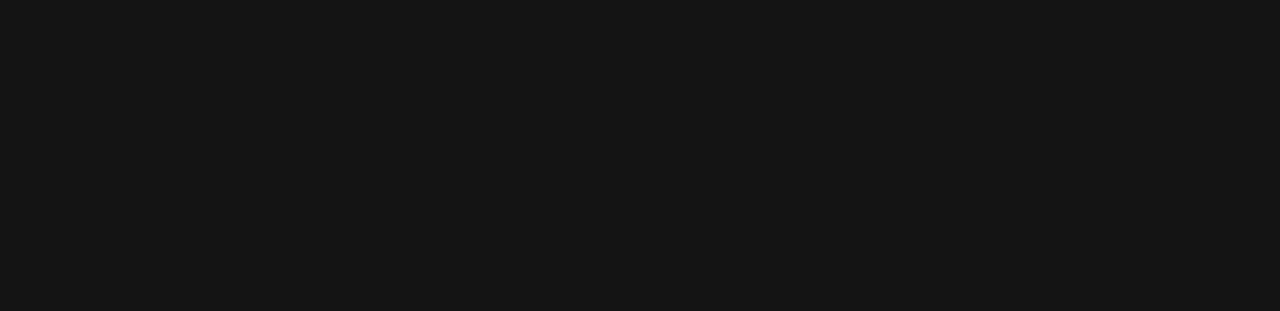
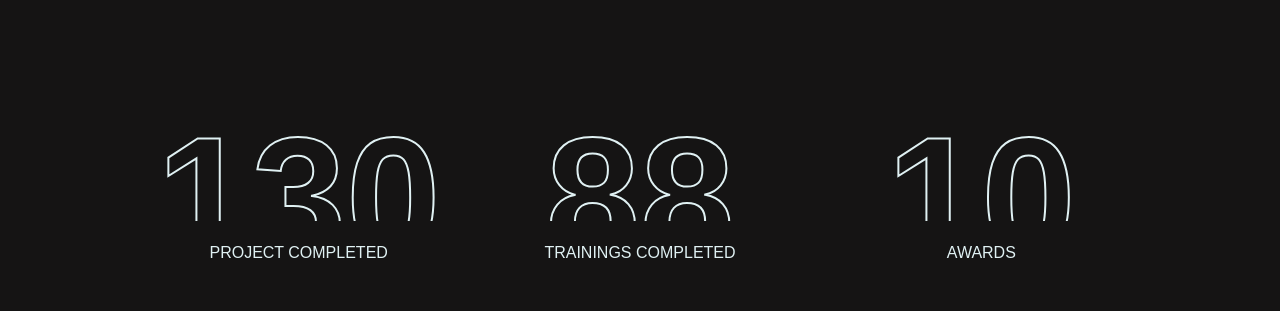
Before and after one commit to aimun-naharr/oeixs-clone, a React (Vite) app: page / in a window 1280 px wide. Shown: the part 1300-1611 px from the top of the page. Built offline with nearby package versions, Linux system fonts and the light colour scheme; a web font is replaced by a local one.

Commit message:
fixed hero-section animation

```diff
--- a/src/App.css
+++ b/src/App.css
@@ -194,27 +194,20 @@ body {
 }
 
 #oeixs-logo {
-  /* scale: 0.5; */
   position: relative;
   width: 100%;
-  /* height: 60px; */
-  /* border: 1px solid; */
-
-  /* scale: 0.3; */
-  /* scale: 2; */
   transition: all 0.3s;
 }
 #oeixs-logo img {
-  /* width: 100%;
-  height: 100%; */
   transform: translate3d(0, 29vh, 0) scale3d(2.4, 2.4, 1);
   transform-style: preserve-3d;
   object-fit: cover;
 }
 @media (min-width: 1500px) {
   #oeixs-logo img {
-    transform: translate3d(0, 29vh, 0) scale3d(1.4, 1.4, 1);
+    transform: translate3d(0, 29vh, 0) scale3d(1.8, 1.8, 1);
     transform-style: preserve-3d;
+    /* border: 2px solid red; */
   }
 }
 
@@ -251,15 +244,16 @@ body {
 }
 .gallery-card-title {
   display: none;
-  animation: scroll 10s linear infinite;
-  animation-fill-mode: both;
+  animation: scroll 40s linear infinite;
+  animation-fill-mode: forwards;
 }
 
 @media (max-width: 500px) {
   .gallery-card-title {
     display: block;
-    animation: scroll 10s linear infinite;
-    animation-fill-mode: both;
+    animation: scroll 40s linear infinite;
+
+    animation-fill-mode: forwards;
   }
 }
 
@@ -268,6 +262,34 @@ body {
     transform: translateX(-100%);
   }
 }
+
+/* accomplishment section */
+.number-metric {
+  color: rgba(0, 0, 0, 0);
+  -webkit-text-stroke-width: 2px;
+  -webkit-text-stroke-color: var(--light-blue);
+  margin-top: 0;
+  margin-bottom: 0;
+  font-family: Inter Tight, sans-serif;
+  font-size: 170px;
+  font-weight: 600;
+  line-height: 0.9;
+  display: inline-block;
+}
+
+.sub-text-about {
+  width: 100%;
+  background-color: var(--floral-white);
+  margin-top: -53px;
+  padding: 20px 13px;
+  font-family: Inter Tight, sans-serif;
+  font-size: 16px;
+  font-weight: 500;
+  display: inline-block;
+  position: relative;
+}
+/* accomplishment section */
+
 /* menu icon */
 .menu-icon {
   width: 80px;
--- a/src/App.jsx
+++ b/src/App.jsx
@@ -1,8 +1,10 @@
 import { useEffect } from "react";
 import "./App.css";
+import AccomplishmentsSection from "./components/accomplishment";
 import GallerySection from "./components/gallery-section";
 import HeroSection from "./components/hero-section";
 import SecondSection from "./components/second-section";
+import Footer from "./components/ui/Footer";
 import Navbar from "./components/ui/navbar";
 import MobileNav from "./components/ui/navbar/mobile";
 
@@ -20,16 +22,19 @@ function App() {
       <Navbar />
       <HeroSection />
       <SecondSection />
+      <AccomplishmentsSection />
       <GallerySection />
-      <section className="h-screen">
+      <section className="my-20">
         <marquee
           behavior="smooth"
           direction="left"
-          className="text-[15vh] uppercase font-navFont"
+          className="text-[15vh] uppercase font-navFont "
         >
-          Contact us. let's talk👋🏻
+          Contact us. let's talk👋🏻 Contact us. let's talk👋🏻Contact us. let's
+          talk👋🏻
         </marquee>
       </section>
+      <Footer />
     </main>
   );
 }
--- /dev/null
+++ b/src/components/accomplishment/index.jsx
@@ -0,0 +1,38 @@
+import React from "react";
+
+const AccomplishMent = ({ element }) => {
+  return (
+    <>
+      <div className="text-center flex flex-col items-center relative">
+        <h2 class="number-metric">{element.number}</h2>
+        <div class="sub-text-about uppercase">{element.about}</div>
+      </div>
+    </>
+  );
+};
+
+const AccomplishmentsSection = () => {
+  const data = [
+    {
+      number: 130,
+      about: "Project completed",
+    },
+    {
+      number: 88,
+      about: "Trainings completed",
+    },
+    {
+      number: 10,
+      about: "Awards",
+    },
+  ];
+  return (
+    <div className="content-wrapper my-40 grid md:grid-cols-3 grid-cols-1">
+      {data.map((elm) => (
+        <AccomplishMent key={elm.about} element={elm} />
+      ))}
+    </div>
+  );
+};
+
+export default AccomplishmentsSection;
--- a/src/components/gallery-section/index.jsx
+++ b/src/components/gallery-section/index.jsx
@@ -38,7 +38,7 @@ const GallerySection = () => {
     const tl = gsap.timeline({
       scrollTrigger: {
         trigger: "#gallery-section",
-        start: "top 50%",
+        start: "30% 50%",
         end: "bottom",
         // markers: true,
         scrub: 1,
--- a/src/components/hero-section/index.jsx
+++ b/src/components/hero-section/index.jsx
@@ -2,14 +2,13 @@ import React from "react";
 import PrimaryButton from "../ui/PrimaryButton";
 
 const HeroSection = () => {
-
   return (
     <div
       className=" md:mt-[50vh] mt-[20vh] flex flex-col items-center justify-center font-bold w-screen "
       data-scroll
       data-scroll-speed="0.4"
     >
-      <div className="mt-4 md:ml-32 flex flex-col items-center gap-4">
+      <div className="mt-4 flex flex-col items-center gap-4">
         <p className="w-80 text-center text-xl ">
           TURNING VISIONS INTO REALITY YOUR JOURNEY TO SUCCESS STARTS HERE
         </p>
@@ -23,11 +22,7 @@ const HeroSection = () => {
         </div>
         <div className="mouse-scroll"></div>
       </div>
-      <div
-        className="md:my-4 my-3 hero-section-img"
-        id="hero-section-img"
-
-      >
+      <div className="md:my-4 my-3 hero-section-img" id="hero-section-img">
         <img src="https://oeixs.com/assets/oeixs.gif" alt="" />
       </div>
     </div>
--- /dev/null
+++ b/src/components/ui/Footer.jsx
@@ -0,0 +1,32 @@
+import React from "react";
+
+const Footer = () => {
+  return (
+    <div className="py-12 content-wrapper flex justify-between items-center text-gray-300 font-navFont">
+      <p>
+        Made with ❤️ by
+        <span className="ml-2 hover:underline transition-all">
+          <a
+            href="https://github.com/aimun-naharr"
+            target="_blank"
+            rel="noopener noreferrer"
+          >
+            Aimun nahar
+          </a>
+        </span>
+      </p>
+      <div className="flex flex-col items-center justify-center">
+        <a
+          href="https://github.com/aimun-naharr/oeixs-clone"
+          target="_blank"
+          rel="noopener noreferrer"
+          className="uppercase hover:underline transition-all"
+        >
+          Give it a star⭐
+        </a>
+      </div>
+    </div>
+  );
+};
+
+export default Footer;
--- a/src/components/ui/GalleryCard.jsx
+++ b/src/components/ui/GalleryCard.jsx
@@ -11,7 +11,7 @@ const GalleryCard = ({ element }) => {
         />
       </div>
       <div className="absolute bottom-8 whitespace-nowrap text-5xl font-navFont gallery-card-title">
-        <marquee>{element.title}</marquee>
+        {element.title}
       </div>
     </div>
   );
--- a/src/components/ui/navbar/index.jsx
+++ b/src/components/ui/navbar/index.jsx
@@ -2,10 +2,9 @@ import gsap from "gsap";
 import { ScrollTrigger } from "gsap/ScrollTrigger";
 import { useEffect, useRef } from "react";
 import PrimaryButton from "../PrimaryButton";
-import MobileNav from "./mobile";
 
 const Navbar = () => {
-  const leftNavItems = ["Work", "Academy", "About", "News"];
+  const leftNavItems = ["Work", "Academy", "About"];
   const rightNavItems = ["Ebusiness", "PT"];
   const navItemOuterDivStyles =
     "absolute bg-[--light-blue] text-black h-full w-full top-[100%] left-0 flex items-center justify-center  pointer ";
@@ -19,10 +18,9 @@ const Navbar = () => {
 
     const timeline = gsap.timeline({
       scrollTrigger: {
-        trigger: logoRef.current,
+        trigger: document.documentElement,
         scrub: 1,
         start: "top 10%",
-        // end: ''
       },
     });
 
```
